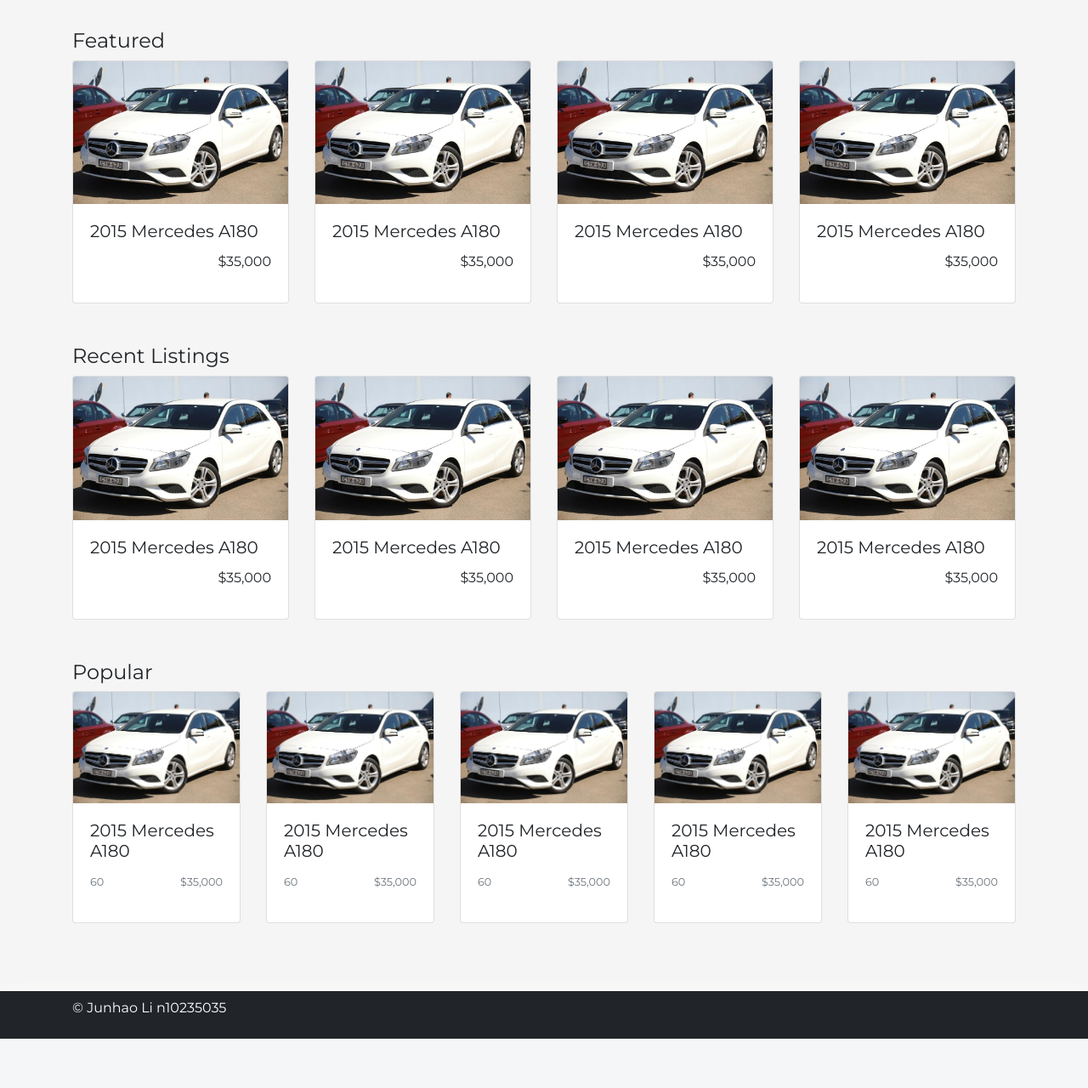
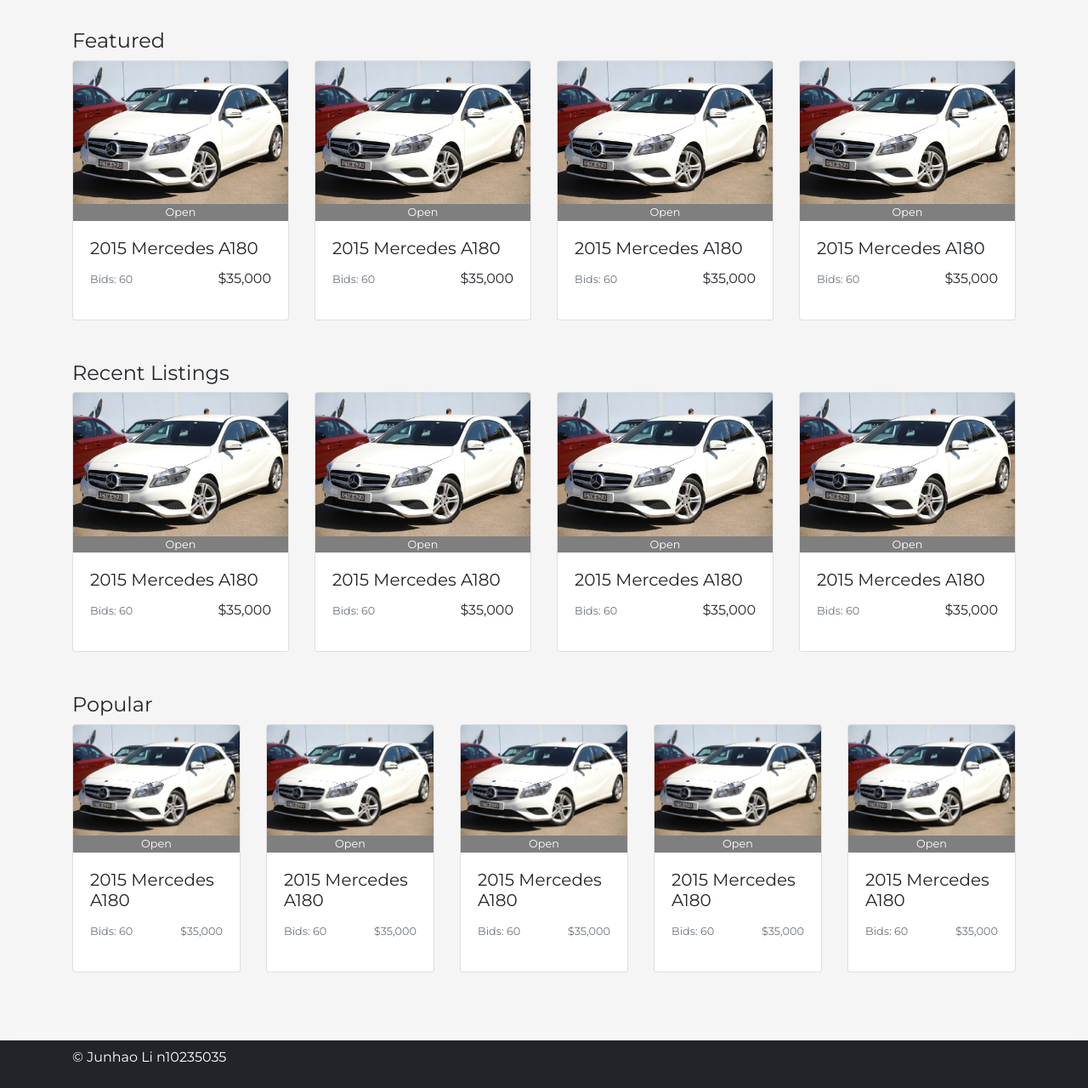
Before and after one commit to vCel/IAB207-Assignment3, a Flask app: page / in a window 1280 px wide. Shown: the part 950-2230 px from the top of the page at 85% size. Before the commit the page ends 2172 px from the top, so only its background shows below. Run offline with Flask 2, Linux system fonts and the light colour scheme; some libraries are stand-ins or nearby versions.

Commit message:
pages work

```diff
--- a/auction/models.py
+++ b/auction/models.py
@@ -1,12 +1,14 @@
 class Auction:
 
-    def __init__(self, title, description, startBid, bid, bidders = 0):
+    def __init__(self, title, description, startBid, bid, bidders = 0, status = "Open"):
         self.title = title
         self.description = description
         self.startBid = startBid
         self.bid = bid
         self.bidders = bidders
+        self.status = status
         self.details = {}
+        self.images = list()
 
     def __repr__(self):
         str_val = "Name: {}, description: {}".format(self.name, self.description)
@@ -17,3 +19,17 @@
 
     def del_detail(self, spec):
         del self.details[spec]
+
+    def add_image(self, file):
+        self.images.append(file)
+
+    def del_image(self, pos):
+        del self.images[pos]
+
+
+class Review:
+
+    def __init__(self, user, comment, rating):
+        self.user = user
+        self.comment = comment
+        self.rating = rating
--- a/auction/static/styling/styles.css
+++ b/auction/static/styling/styles.css
@@ -64,6 +64,12 @@
 .indexListing .card {
     max-height: 30rem;
     max-width: 20rem;
+}
+
+#status {
+    color: white;
+    bottom: 0;
+    background-color: rgba(0, 0, 0, .5);
 }
 
 .pageTitle {
--- a/auction/templates/index.html
+++ b/auction/templates/index.html
@@ -1,4 +1,7 @@
 {% include "base.html" %}
+<head>
+    <link rel="stylesheet" href="../static/styling/styles.css">
+</head>
 <!-- Banner -->
 <div class="indexBanner">
     <!-- CSS for background image -->
@@ -74,7 +77,7 @@
                     <option>...</option>
                 </select>
             </div>
-            <p class="mx-auto"><a href="listings.html">More Search Options</a></p>
+            <p class="mx-auto"><a href="/listings">More Search Options</a></p>
             <button class="btn btn-primary btn-lg btn-block" type="submit">Search</button>
         </form>
     </div>
@@ -88,9 +91,11 @@
             {% for car in featuredList %}
             <div class="card" id="indexCard">
                 <img src="../static/images/auction.jpg" class="card-img-top">
+                <small><p class="card-text text-center", id="status">{{ car.status }}</p></small>
                 <div class="card-body">
                     <h5 class="card-title">{{ car.title }}</h5>
-                    <p class="card-text text-right">{{ car.bid }}</p>
+                    <p class="card-text float-right">{{ car.bid }}</p>
+                    <p class="card-text"><small class="text-muted">Bids: {{ car.bidders }}</small></p>
                     <a href="/vehicle" class="stretched-link"></a>
                 </div>
             </div>
@@ -107,9 +112,11 @@
             {% for car in recentList %}
             <div class="card" id="indexCard">
                 <img src="../static/images/auction.jpg" class="card-img-top">
+                <small><p class="card-text text-center", id="status">{{ car.status }}</p></small>
                 <div class="card-body">
                     <h5 class="card-title">{{ car.title }}</h5>
-                    <p class="card-text text-right">{{ car.bid }}</p>
+                    <p class="card-text float-right">{{ car.bid }}</p>
+                    <p class="card-text"><small class="text-muted">Bids: {{ car.bidders }}</small></p>
                     <a href="/vehicle" class="stretched-link"></a>
                 </div>
             </div>
@@ -126,11 +133,13 @@
             {% for car in popularList %}
             <div class="card" id="indexCard">
                 <img src="../static/images/auction.jpg" class="card-img-top">
+                <small><p class="card-text text-center", id="status">{{ car.status }}</p></small>
                 <div class="card-body">
                     <h5 class="card-title">{{ car.title }}</h5>
                     <p class="card-text float-right"><small class="text-muted">{{ car.bid }}</small></p>
-                    <p class="card-text"><small class="text-muted">{{ car.bidders }}</small></p>
+                    <p class="card-text"><small class="text-muted">Bids: {{ car.bidders }}</small></p>
                     <a href="/vehicle" class="stretched-link"></a>
+
                 </div>
             </div>
             {% endfor %}
--- a/auction/views.py
+++ b/auction/views.py
@@ -13,6 +13,21 @@
                            featuredList=get_featured,
                            recentList=get_recent,
                            popularList=get_popular)
+
+
+@bp.route('/listings')
+def listings():
+    return render_template('listings.html')
+
+
+@bp.route('/sell')
+def sell():
+    return render_template('sell.html')
+
+
+@bp.route('/account')
+def account():
+    return render_template('account.html')
 
 
 @bp.route('/login')
@@ -53,6 +68,7 @@
 
     return newList
 
+
 def recent():
     newList = list()
     for i in range(4):
@@ -61,6 +77,7 @@
 
     return newList
 
+
 def popular():
     newList = list()
     for i in range(5):
```
